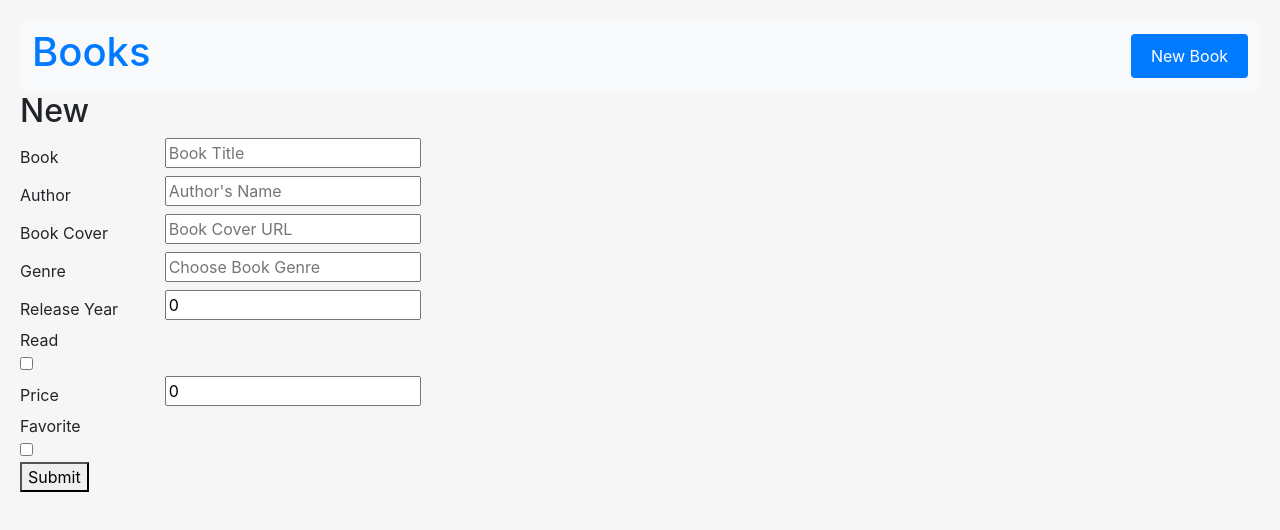
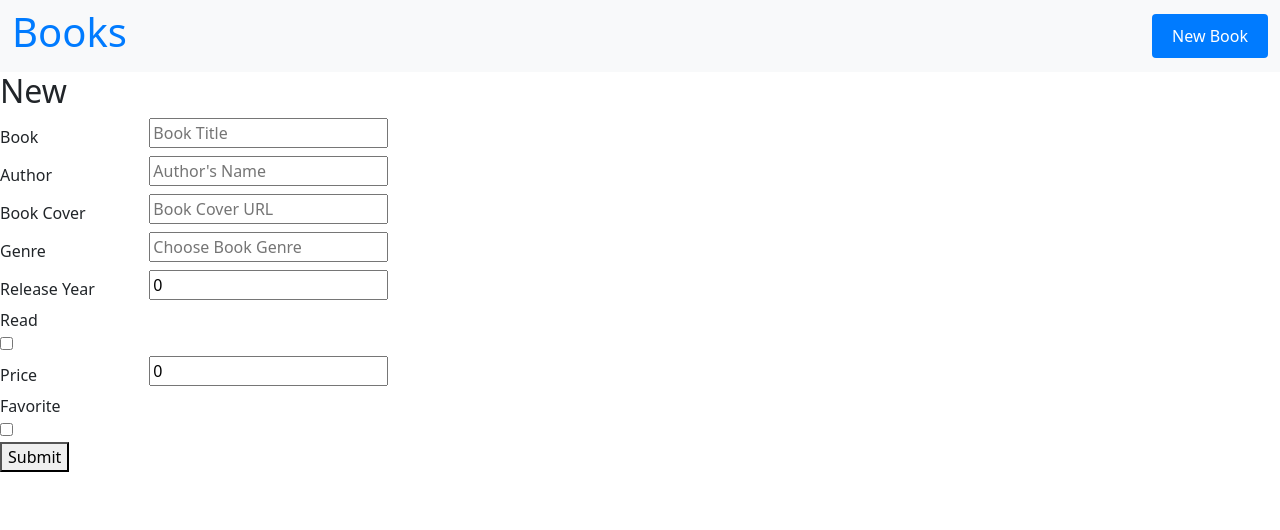
Before and after one commit to Frantz-Sebastien/books-frontend, a React (Create React App) app: page /books/new in a window 1280 px wide. Shown: the top 530 px of the page. Built offline with nearby package versions, Linux system fonts and the light colour scheme; no server answers.

Commit message:
the book forms are working

```diff
--- a/src/Components/BookEditForm.js
+++ b/src/Components/BookEditForm.js
@@ -92,7 +92,7 @@ function BookEditForm(){
                         type="text"
                         value={book.image}
                         className="form-control"
-                        id="book-cover"
+                        id="image"
                         onChange={handleTextChange}
                         placeholder="Add a Book Cover Image"
                         />
@@ -116,7 +116,7 @@ function BookEditForm(){
                         type="number"
                         value={book.release_year}
                         className="form-control"
-                        id="release-year"
+                        id="release_year"
                         onChange={handleTextChange}
                         placeholder="Release Year?"
                         />
--- a/src/Components/BookNewForm.js
+++ b/src/Components/BookNewForm.js
@@ -41,7 +41,7 @@ function BookNewForm(){
     }
 
     const handleSubmit = (event) =>{
-        event.prevenDefault()
+        event.preventDefault()
         addBook(book)
     }
 
@@ -84,7 +84,7 @@ function BookNewForm(){
                         <input
                             type="text"
                             className=""
-                            id="book-cover"
+                            id="image"
                             value={book.image}
                             placeholder="Book Cover URL"
                             onChange={handleTextChange}
@@ -139,7 +139,7 @@ function BookNewForm(){
                         <input
                             type="number"
                             className=""
-                            id=""
+                            id="price"
                             placeholder="What's the Price?"
                             onChange={handleTextChange}
                             value={book.price}
--- a/src/index.js
+++ b/src/index.js
@@ -3,6 +3,7 @@ import ReactDOM from 'react-dom/client';
 import './index.css';
 import App from './App';
 import reportWebVitals from './reportWebVitals';
+import 'bootstrap/dist/css/bootstrap.min.css'
 
 const root = ReactDOM.createRoot(document.getElementById('root'));
 root.render(
```
Also changed, not shown: src/Components/Modal.js (added).
